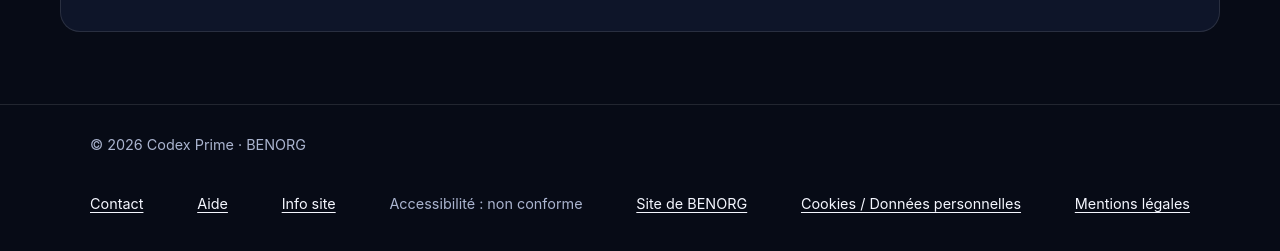
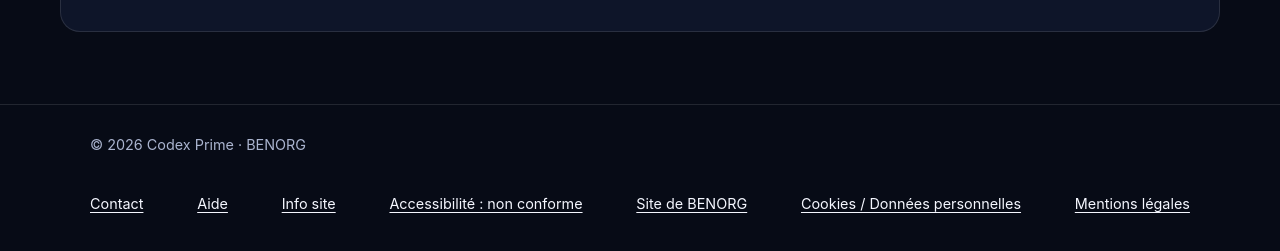
Before and after one commit to ben-scap/codex-prime, a plain HTML site: page outils.html in a window 1280 px wide. Shown: the part 5976-6227 px from the top of the page. Drawn offline with Linux system fonts and the light colour scheme.

Commit message:
Lie la déclaration d’accessibilité dans le pied de page

```diff
--- a/outils.html
+++ b/outils.html
@@ -189,7 +189,7 @@
       <a href="contact.html">Contact</a>
       <a href="aide.html">Aide</a>
       <a href="info-site.html">Info site</a>
-      <span class="footer-status">Accessibilité : non conforme</span>
+      <a href="accessibilite.html">Accessibilité : non conforme</a>
       <a href="info-site.html#organisme">Site de BENORG</a>
       <a href="donnees-personnelles.html">Cookies / Données personnelles</a>
       <a href="mentions-legales.html">Mentions légales</a>
```
